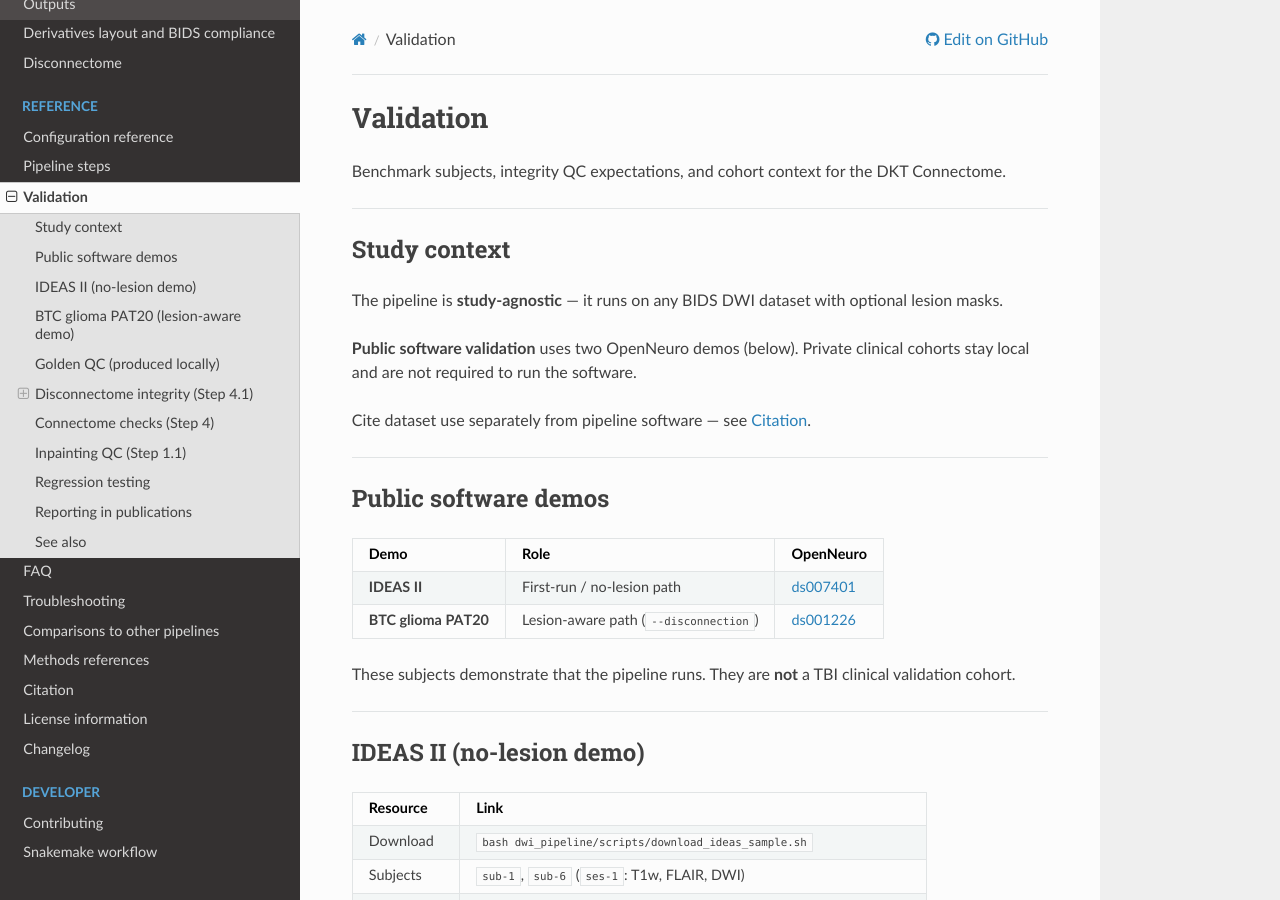
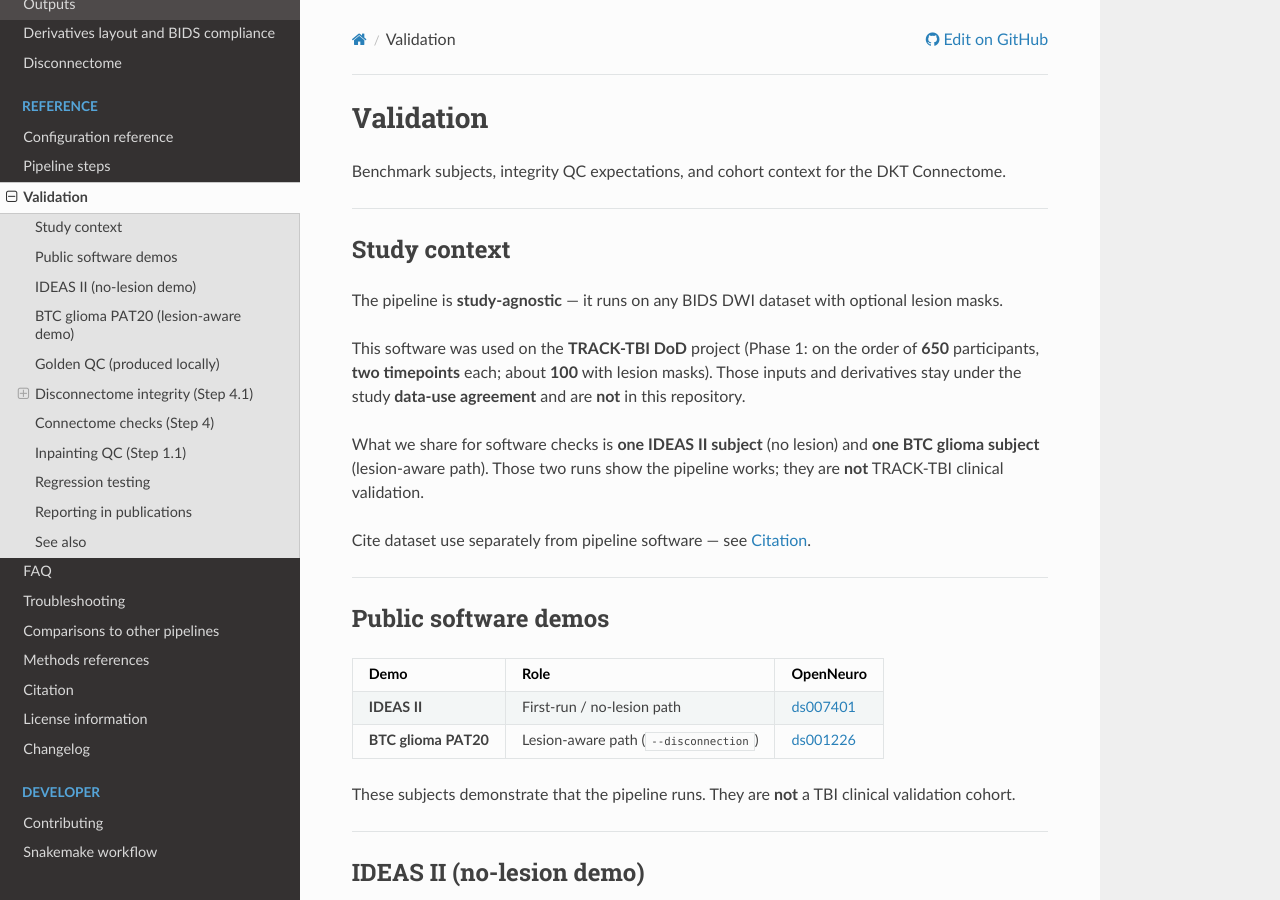
Before and after one commit to phindagijimana/dkt_connectome, a Sphinx documentation site: the page built from dwi_pipeline/docs/validation.md, in a window 1280 px wide and 900 px high. Built offline with Sphinx 7.4.7 and the Read the Docs theme 3.1.0, drawn with Linux system fonts in a browser that asks for light colours.

Commit message:
docs: state TRACK-TBI DUA use and public IDEAS/glioma checks (#17)

```diff
--- a/dwi_pipeline/docs/validation.md
+++ b/dwi_pipeline/docs/validation.md
@@ -8,7 +8,9 @@ Benchmark subjects, integrity QC expectations, and cohort context for the DKT Co
 
 The pipeline is **study-agnostic** — it runs on any BIDS DWI dataset with optional lesion masks.
 
-**Public software validation** uses two OpenNeuro demos (below). Private clinical cohorts stay local and are not required to run the software.
+This software was used on the **TRACK-TBI DoD** project (Phase 1: on the order of **650** participants, **two timepoints** each; about **100** with lesion masks). Those inputs and derivatives stay under the study **data-use agreement** and are **not** in this repository.
+
+What we share for software checks is **one IDEAS II subject** (no lesion) and **one BTC glioma subject** (lesion-aware path). Those two runs show the pipeline works; they are **not** TRACK-TBI clinical validation.
 
 Cite dataset use separately from pipeline software — see [Citation](citation.md).
 
```
Also changed, not shown: README.md (+4 -2 lines), dwi_pipeline/docs/changelog.md (+1 -0 lines), dwi_pipeline/docs/citation.md (+3 -1 lines), dwi_pipeline/docs/home.md (+1 -1 lines).
